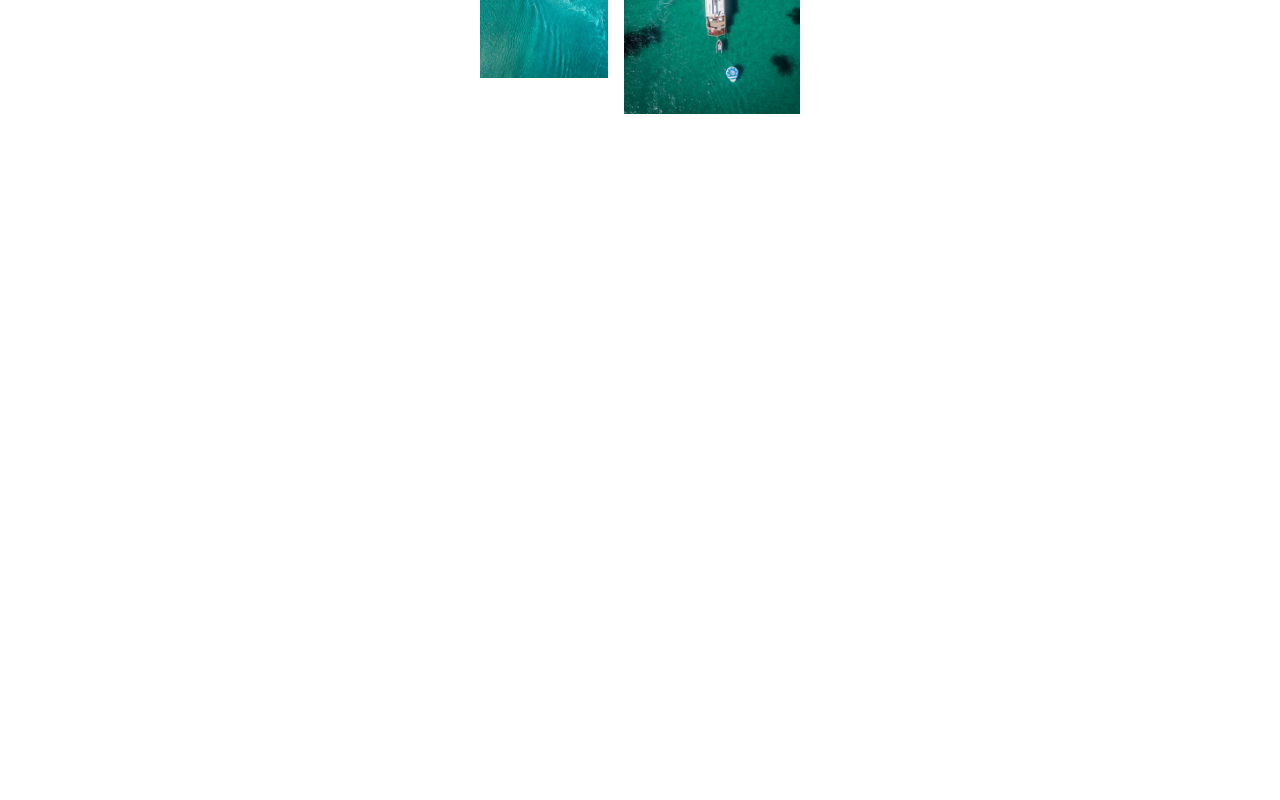
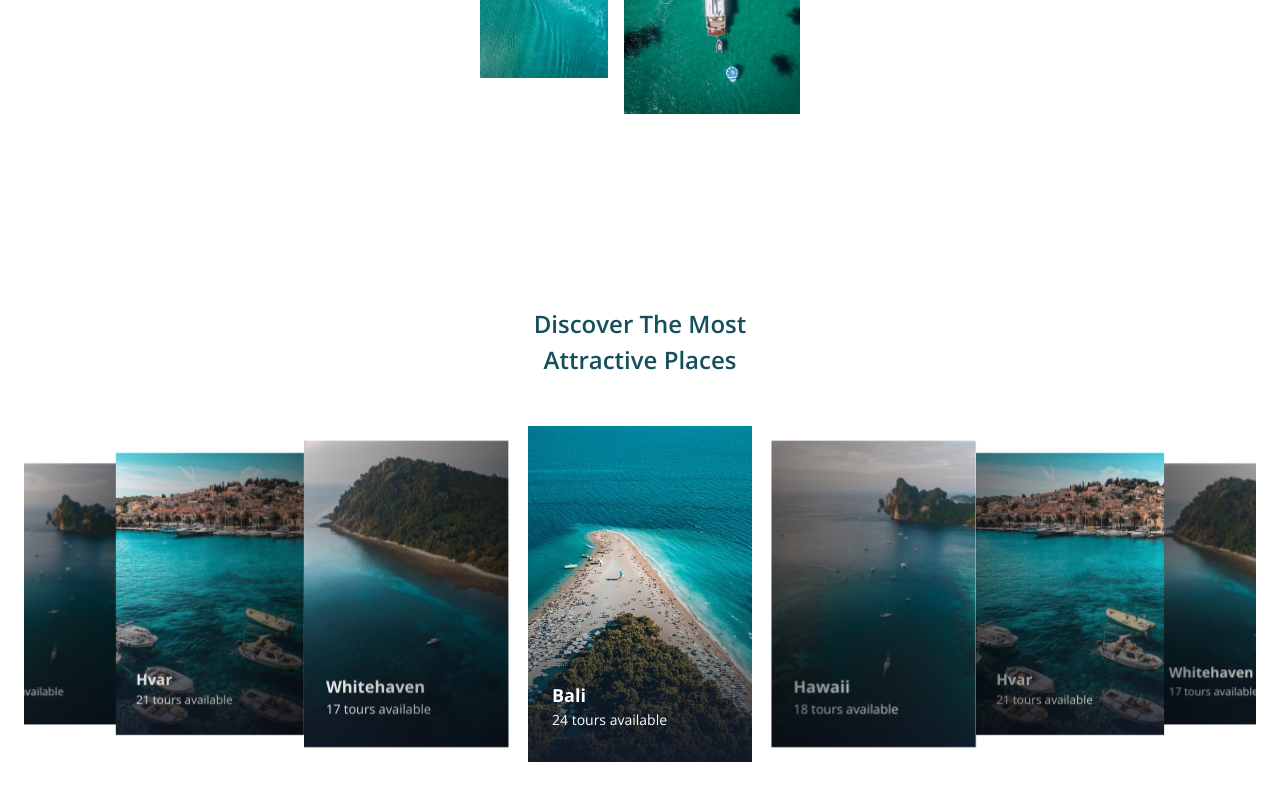
Before and after one commit to fajarfadillahh/travel-agency-react-tailwind, a React (Vite) app: page / in a window 1280 px wide. Shown: the part 1268-2068 px from the top of the page. Before the commit the page ends 1446 px from the top, so only its background shows below. Built offline with nearby package versions, Linux system fonts and the light colour scheme.

Commit message:
create Discover part of the HomePage | install swiper

```diff
--- a/package.json
+++ b/package.json
@@ -22,6 +22,7 @@
     "prettier-plugin-tailwindcss": "^0.2.1",
     "react-icons": "^4.7.1",
     "react-router-dom": "^6.7.0",
+    "swiper": "^8.4.6",
     "tailwindcss": "^3.2.4",
     "vite": "^4.0.0"
   }
--- a/src/pages/Home.jsx
+++ b/src/pages/Home.jsx
@@ -4,6 +4,7 @@ import React from "react";
 import Header from "../components/Header";
 import Hero from "../parts/HomePage/Hero";
 import About from "../parts/HomePage/About";
+import Discover from "../parts/HomePage/Discover";
 
 export default function Home() {
   return (
@@ -12,6 +13,7 @@ export default function Home() {
       <main className="overflow-hidden">
         <Hero />
         <About />
+        <Discover />
       </main>
     </>
   );
--- /dev/null
+++ b/src/parts/HomePage/Discover.jsx
@@ -0,0 +1,124 @@
+import React from "react";
+
+// import swiper components & modules
+import { Swiper, SwiperSlide } from "swiper/react";
+import { EffectCoverflow } from "swiper";
+
+// import swiper styles
+import "swiper/css";
+import "swiper/css/effect-coverflow";
+
+// import images
+import DiscoverImg1 from "../../assets/images/discover1.jpg";
+import DiscoverImg2 from "../../assets/images/discover2.jpg";
+import DiscoverImg3 from "../../assets/images/discover3.jpg";
+import DiscoverImg4 from "../../assets/images/discover4.jpg";
+
+export default function Discover() {
+  return (
+    <section className="discover section">
+      <div className="discover__data pb-8 text-center">
+        <h1 className="discover__title section-title">
+          Discover The Most <br />
+          Attractive Places
+        </h1>
+      </div>
+
+      <div className="discover__container container">
+        <Swiper
+          effect={"coverflow"}
+          grabCursor={true}
+          centeredSlides={true}
+          slidesPerView={"auto"}
+          loop={true}
+          spaceBetween={32}
+          coverflowEffect={{
+            rotate: 0,
+          }}
+          modules={[EffectCoverflow]}
+          className="discover__group"
+        >
+          <SwiperSlide className="discover__card group relative w-56 overflow-hidden">
+            <img
+              src={DiscoverImg1}
+              alt="discover img"
+              className="discover__card-img transition-all duration-400 group-hover:scale-110"
+            />
+
+            {/* card overlay */}
+            <div className="discover__card-overlay absolute bottom-0 left-0 h-48 w-full bg-gradient-to-t from-gray-900/90 to-transparent" />
+
+            <div className="discover__card-data absolute bottom-8 left-6">
+              <h3 className="discover__card-title text-[18px] font-bold text-white">
+                Bali
+              </h3>
+              <p className="discover__card-text text-[14px] text-white">
+                24 tours available
+              </p>
+            </div>
+          </SwiperSlide>
+
+          <SwiperSlide className="discover__card group relative w-56 overflow-hidden">
+            <img
+              src={DiscoverImg2}
+              alt="discover img"
+              className="discover__card-img transition-all duration-400 group-hover:scale-110"
+            />
+
+            {/* card overlay */}
+            <div className="discover__card-overlay absolute bottom-0 left-0 h-48 w-full bg-gradient-to-t from-gray-900/90 to-transparent" />
+
+            <div className="discover__card-data absolute bottom-8 left-6">
+              <h3 className="discover__card-title text-[18px] font-bold text-white">
+                Hawaii
+              </h3>
+              <p className="discover__card-text text-[14px] text-white">
+                18 tours available
+              </p>
+            </div>
+          </SwiperSlide>
+
+          <SwiperSlide className="discover__card group relative w-56 overflow-hidden">
+            <img
+              src={DiscoverImg3}
+              alt="discover img"
+              className="discover__card-img transition-all duration-400 group-hover:scale-110"
+            />
+
+            {/* card overlay */}
+            <div className="discover__card-overlay absolute bottom-0 left-0 h-48 w-full bg-gradient-to-t from-gray-900/90 to-transparent" />
+
+            <div className="discover__card-data absolute bottom-8 left-6">
+              <h3 className="discover__card-title text-[18px] font-bold text-white">
+                Hvar
+              </h3>
+              <p className="discover__card-text text-[14px] text-white">
+                21 tours available
+              </p>
+            </div>
+          </SwiperSlide>
+
+          <SwiperSlide className="discover__card group relative w-56 overflow-hidden">
+            <img
+              src={DiscoverImg4}
+              alt="discover img"
+              className="discover__card-img transition-all duration-400 group-hover:scale-110"
+            />
+
+            {/* card overlay */}
+            <div className="discover__card-overlay absolute bottom-0 left-0 h-48 w-full bg-gradient-to-t from-gray-900/90 to-transparent" />
+
+            <div className="discover__card-data absolute bottom-8 left-6">
+              <h3 className="discover__card-title text-[18px] font-bold text-white">
+                Whitehaven
+              </h3>
+              <p className="discover__card-text text-[14px] text-white">
+                17 tours available
+              </p>
+            </div>
+          </SwiperSlide>
+        </Swiper>
+      </div>
+    </section>
+  );
+}
```
Also changed, not shown: 1 other file (tests, documents, lock files or other folders).
